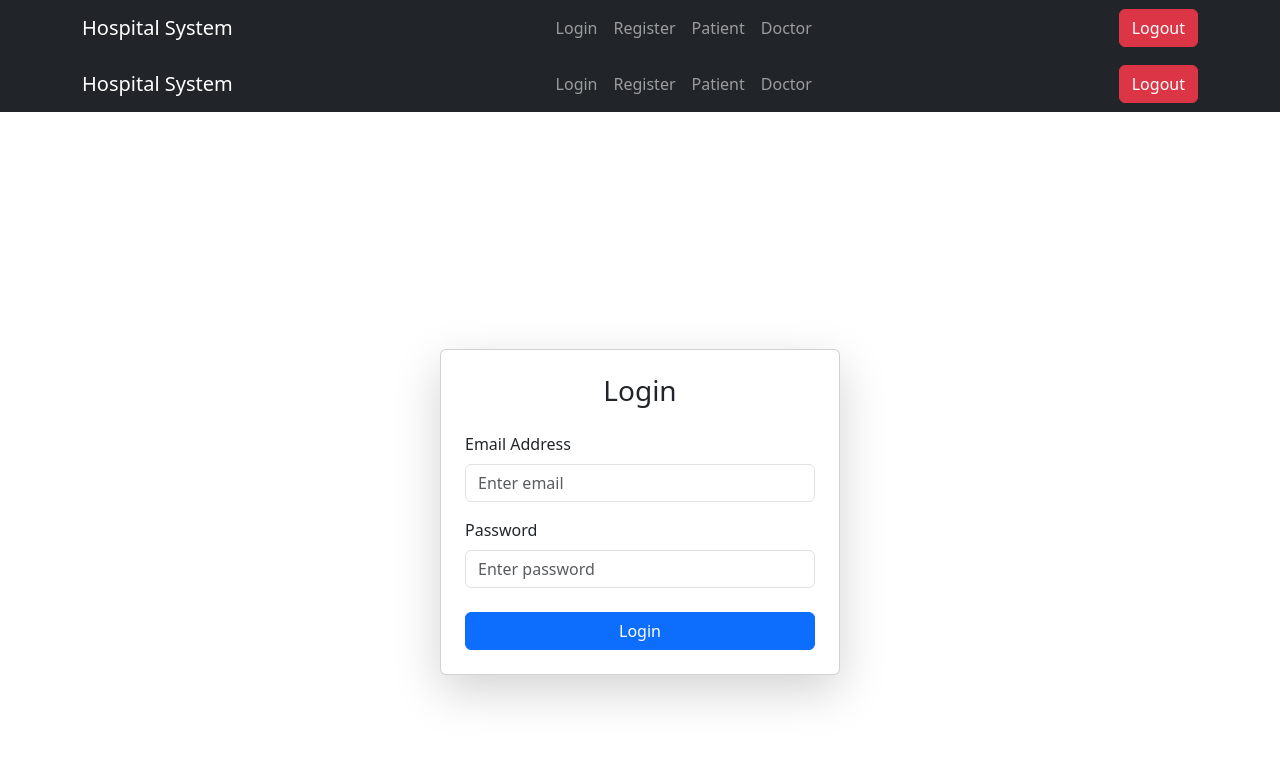
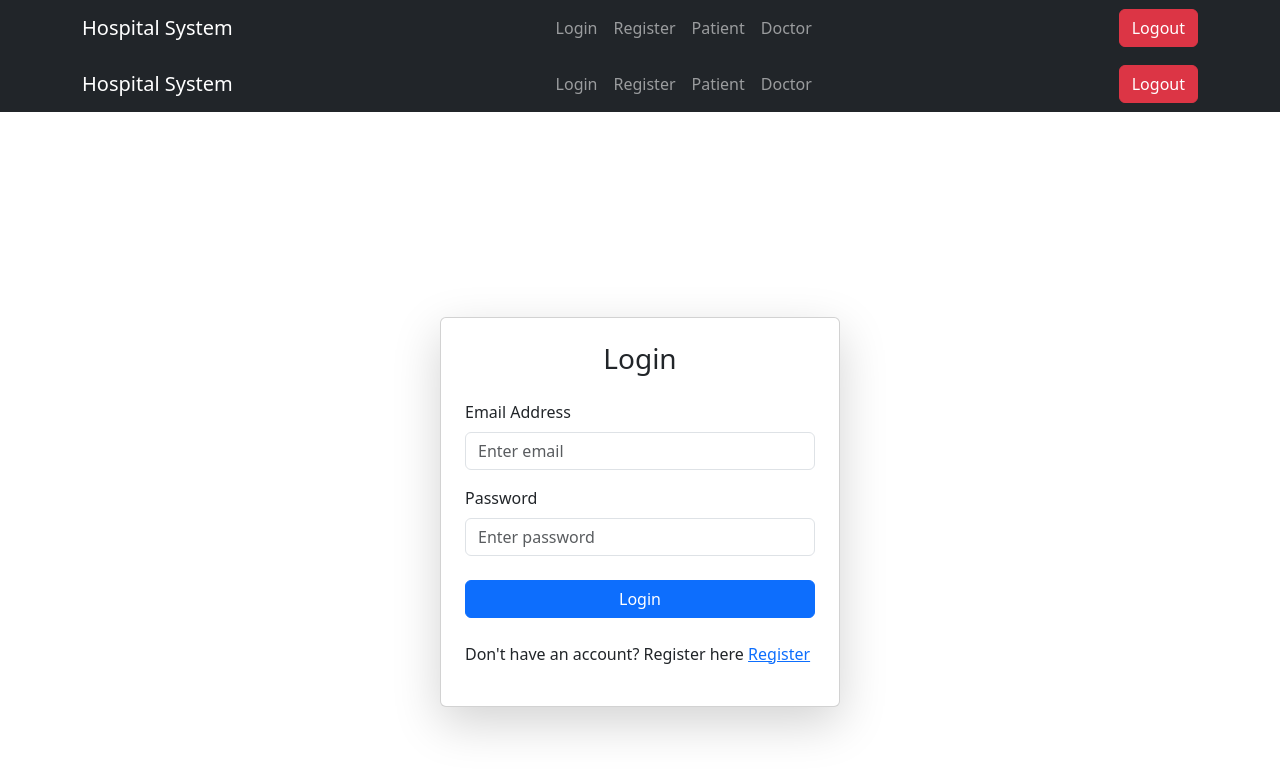
Before and after one commit to sujaynunna/hospital-management-system-pern, a React (Create React App) app in the folder frontend/: page /login in a window 1280 px wide. Shown: the top 774 px of the page. Built offline with nearby package versions, Linux system fonts and the light colour scheme.

Commit message:
added login link to registration page and register link to login page and fixed navigation using the react router link

```diff
--- a/frontend/src/pages/Login.js
+++ b/frontend/src/pages/Login.js
@@ -1,5 +1,5 @@
 import { useState } from "react";
-import { useNavigate } from "react-router-dom";
+import { useNavigate, Link } from "react-router-dom";
 import { loginUser } from "../api/api";
 
 function Login() {
@@ -21,24 +21,19 @@ try {
       if (data.role === "patient") navigate("/patient");
       else if (data.role === "doctor") navigate("/doctor");
       else if (data.role === "admin") navigate("/admin");
-
     } catch {
       setError("Invalid email or password");
     }
-
   };
 
   return (
     <div className="container d-flex justify-content-center align-items-center vh-100">
-
       <div className="card shadow-lg p-4" style={{ width: "400px" }}>
-
         <h3 className="text-center mb-4">Login</h3>
 
         {error && <div className="alert alert-danger">{error}</div>}
 
         <form onSubmit={handleLogin}>
-
           <div className="mb-3">
             <label className="form-label">Email Address</label>
             <input
@@ -63,17 +58,15 @@ return (
             />
           </div>
 
-      <button className="btn btn-primary w-100">
-        Login
-      </button>
+          <button className="btn btn-primary w-100 mb-4">Login</button>
 
+          <p>
+            Don't have an account? Register here{" "}
+            <Link to="/register">Register</Link>
+          </p>
         </form>
-
       </div>
-
     </div>
-
   );
 }
-
 export default Login;
--- a/frontend/src/pages/Register.js
+++ b/frontend/src/pages/Register.js
@@ -1,5 +1,5 @@
 import { useState } from "react";
-import { useNavigate } from "react-router-dom";
+import { useNavigate, Link } from "react-router-dom";
 import { registerUser } from "../api/api";
 
 function Register() {
@@ -30,27 +30,19 @@ try {
     } catch {
       setError("Registration failed");
     }
-
   };
 
   return (
     <div className="container mt-5">
       <div className="row justify-content-center">
         <div className="col-md-5">
-
           <div className="card shadow-lg">
             <div className="card-body p-4">
-
               <h3 className="text-center mb-4">Create Account</h3>
 
-          {error && (
-            <div className="alert alert-danger">
-              {error}
-            </div>
-          )}
+              {error && <div className="alert alert-danger">{error}</div>}
 
               <form onSubmit={handleRegister}>
-
                 <div className="mb-3">
                   <label className="form-label">Full Name</label>
                   <input
@@ -103,19 +95,16 @@ return (
                   </select>
                 </div>
 
-            <button className="btn btn-success w-100">
-              Register
-            </button>
-
+                <button className="btn btn-success w-100 mb-4">Register</button>
+                <p className="text-center">
+                  Have an account? Login here <Link to="/login">Login</Link>
+                </p>
               </form>
-
-        </div>
-      </div>
-
             </div>
           </div>
         </div>
-
+      </div>
+    </div>
   );
 }
 
```
Lines whose indentation alone changed are shown as unchanged.
